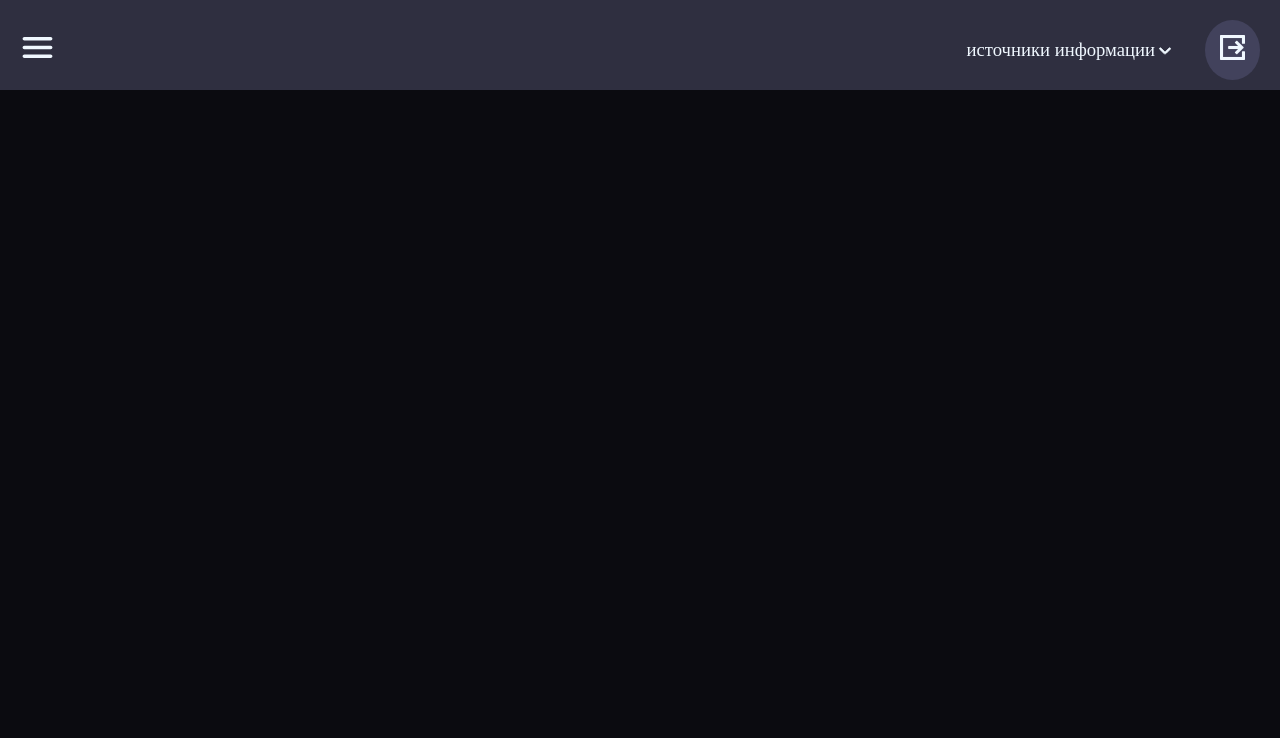
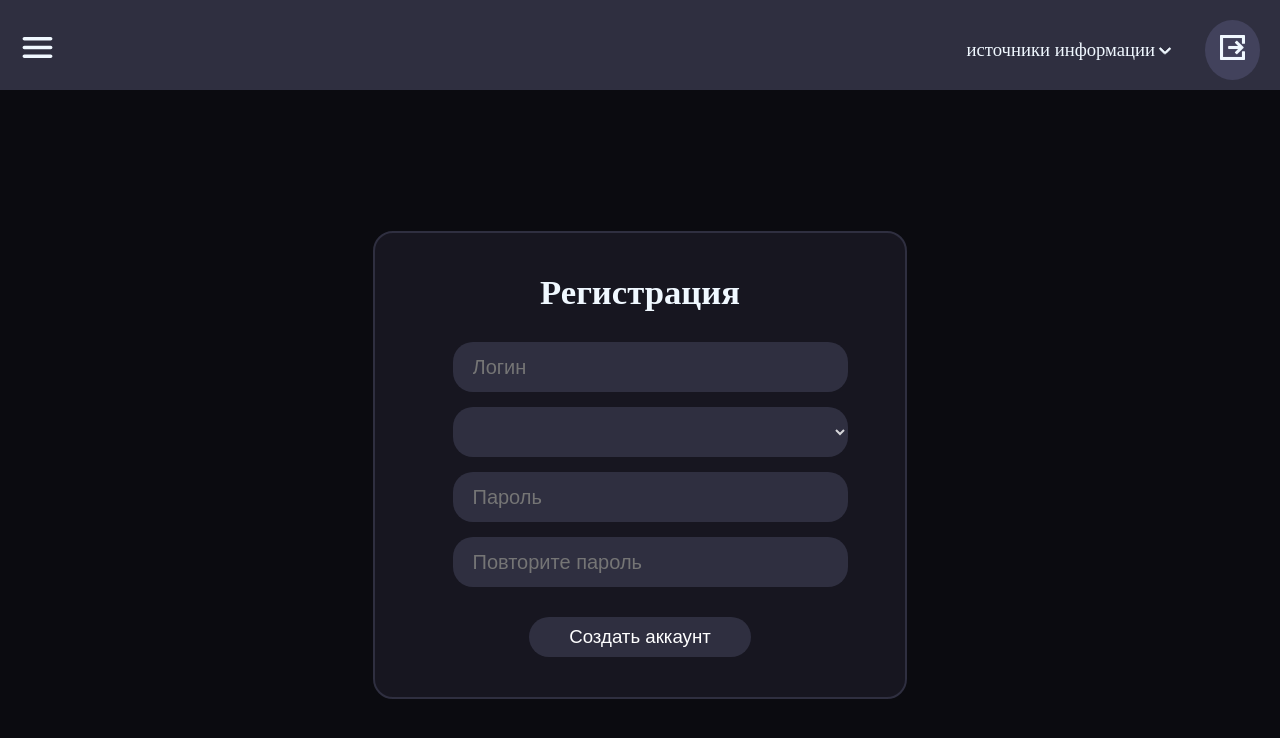
Before and after one commit to mitinu/dashboard, a Vue app in the folder frontend/: page /registration in a window 1280 px wide. Both pictures are taken after a click on the link "Забыл(а) пароль". Shown: the top 738 px of the page. Built offline with nearby package versions, Linux system fonts and the light colour scheme.

Commit message:
добавлена регистрация

```diff
--- a/frontend/src/components/BurgerMenu.vue
+++ b/frontend/src/components/BurgerMenu.vue
@@ -5,6 +5,7 @@
   />
   <router-link to="/operationalInformation">оперативные сведения</router-link>
   <router-link to="/monthlyInformation">Ежемесячная информация</router-link>
+  <router-link to="/registration">регистрация</router-link>
 </div>
 </template>
 
--- /dev/null
+++ b/frontend/src/components/UI/selectBase.vue
@@ -0,0 +1,45 @@
+<template>
+  <select
+      class="selectBase"
+      :value="modelValue"
+      @change="$emit('update:modelValue', $event.target.value)"
+  >
+    <option
+        v-for="option in options"
+        :key="option.value"
+        :value="option.value"
+    >
+      {{ option.title }}
+    </option>
+  </select>
+</template>
+
+<script>
+export default {
+  name: "SelectBase",
+  props: {
+    modelValue: {type: [String, Number], default: ""},
+    options: {type: Array, default: () => []}
+  },
+  emits: ['update:modelValue']
+}
+</script>
+
+<style>
+.selectBase {
+  background-color: #2f2f40;
+  Width: 395px;
+  Height: 50px;
+  border-radius: 20px;
+  color: #FFFFFFCC;
+  font-size: 20px;
+  font-weight: 500;
+  padding-left: 20px;
+}
+
+
+.selectBase option {
+  background-color: #2f2f40;
+  color: #FFFFFF;
+}
+</style>
--- a/frontend/src/page/Authentication.vue
+++ b/frontend/src/page/Authentication.vue
@@ -75,7 +75,7 @@ export default {
 .error-text {
   color: #ff4d4d;
   font-size: 14px;
-  margin-top: -15px; /* Чтобы текст был ближе к инпуту */
+  margin-top: -15px;
   align-self: flex-start;
 }
 .authentication{
--- /dev/null
+++ b/frontend/src/page/Registration.vue
@@ -0,0 +1,150 @@
+<template>
+  <div class="registration">
+    <div class="container">
+      <h1>Регистрация</h1>
+      <div class="inputs">
+        <div class="field">
+          <input-text-base
+              placeholder="Логин"
+              v-model="form.login"
+          />
+          <span v-if="errors.login" class="error-message">{{ errors.login }}</span>
+        </div>
+
+        <div class="field">
+          <SelectBase
+              :options="form.accessStatus"
+              v-model="form.levelAccess"
+          />
+        </div>
+
+        <div class="field">
+          <input-text-base
+              placeholder="Пароль"
+              type="password"
+              v-model="form.password"
+          />
+          <span v-if="errors.password" class="error-message">{{ errors.password }}</span>
+        </div>
+
+        <div class="field">
+          <input-text-base
+              placeholder="Повторите пароль"
+              type="password"
+              v-model="form.passwordRepeat"
+          />
+          <span v-if="errors.passwordRepeat" class="error-message">{{ errors.passwordRepeat }}</span>
+        </div>
+      </div>
+
+      <button-base value="Создать аккаунт" @click.stop="register" />
+    </div>
+  </div>
+</template>
+
+<script>
+import inputTextBase from "@/components/UI/InputTextBase.vue"
+import buttonBase from "@/components/UI/ButtonBase.vue";
+import SelectBase from "@/components/UI/selectBase.vue";
+
+export default {
+  name: "Registration",
+  components: {
+    SelectBase,
+    inputTextBase,
+    buttonBase
+  },
+  data() {
+    return {
+      form: {
+        login: "",
+        password: "",
+        passwordRepeat: "",
+        accessStatus: [{value:2, title:"админ"},{value:1, title:"пользователь"}],
+        levelAccess: null
+      },
+      errors: {}
+    }
+  },
+  methods: {
+    validate() {
+      this.errors = {};
+
+      if (!this.form.login) {
+        this.errors.login = "Придумайте логин";
+      } else if (this.form.login.length < 3) {
+        this.errors.login = "Минимум 3 символа";
+      }
+
+      if (!this.form.password) {
+        this.errors.password = "Введите пароль";
+      } else if (this.form.password.length < 6) {
+        this.errors.password = "Пароль должен быть от 6 символов";
+      }
+
+      if (this.form.password !== this.form.passwordRepeat) {
+        this.errors.passwordRepeat = "Пароли не совпадают";
+      }
+
+      return Object.keys(this.errors).length === 0;
+    },
+
+    register() {
+      if (this.validate()) {
+        this.$emit("submitRegistration");
+      }
+    }
+  }
+}
+</script>
+
+<style scoped lang="scss">
+.registration {
+  display: flex;
+  justify-content: center;
+  align-items: center;
+  height: calc(100% - 110px);
+
+  .container {
+    min-width: 450px;
+    padding: 40px;
+    background-color: #171620;
+    border: 2px solid #2f2f40;
+    border-radius: 20px;
+    display: flex;
+    flex-direction: column;
+    align-items: center;
+    gap: 30px;
+
+    .inputs {
+      width: 100%;
+      max-width: 375px;
+      display: flex;
+      flex-direction: column;
+      gap: 15px;
+
+      .field {
+        display: flex;
+        flex-direction: column;
+        gap: 5px;
+
+        .error-message {
+          color: #ff4d4d;
+          font-size: 12px;
+          padding-left: 5px;
+        }
+      }
+    }
+
+    .back-link {
+      cursor: pointer;
+      color: #71717a;
+      font-size: 14px;
+      text-decoration: underline;
+      &:hover {
+        color: #fff;
+      }
+    }
+  }
+}
+</style>
--- a/frontend/src/router/index.js
+++ b/frontend/src/router/index.js
@@ -2,6 +2,7 @@
 import { createRouter, createWebHistory } from 'vue-router'
 import monthlyInformation from "@/page/WorkingCapacityPopulation/MonthlyInformation.vue";
 import operationalInformation from "@/page/OperationalInformation/OperationalInformation.vue";
+import registration from "@/page/Registration.vue";
 
 const routes = [
     {
@@ -18,6 +19,11 @@ const routes = [
         path: '/operationalInformation',
         name: 'operationalInformation',
         component: operationalInformation,
+    },
+    {
+        path: '/registration',
+        name: 'registration',
+        component: registration,
     }
 ]
 
```
